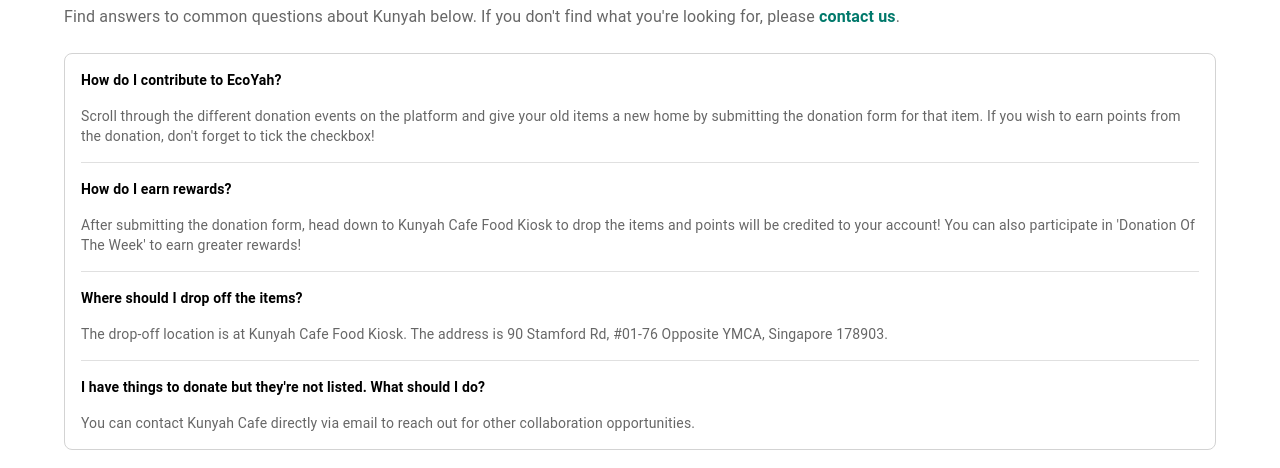
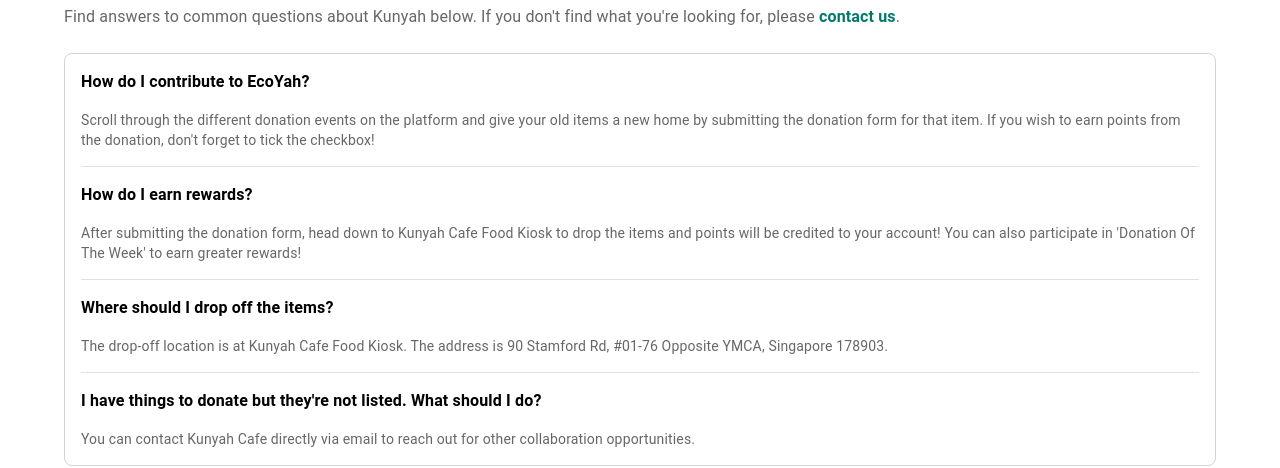
Before and after one commit to felixli1998/FYP-24_DCS__CodeAbility-Crew_EcoYah, a React (Create React App) app in the folder client/: page /faq in a window 1280 px wide. Shown: the part 131-599 px from the top of the page. Built offline with nearby package versions, Linux system fonts and the light colour scheme; no server answers.

Commit message:
style: change faq qns to body1

```diff
--- a/client/src/pages/Donor/Faq.tsx
+++ b/client/src/pages/Donor/Faq.tsx
@@ -57,7 +57,7 @@ export default function Faq() {
         {questionsAndAnswers.map((item, index) => (
           <Box key={index}>
             <Typography
-              variant="body2"
+              variant="body1"
               sx={{ fontWeight: "bold", marginBottom: 2 }}
             >
               {item.question}
```
